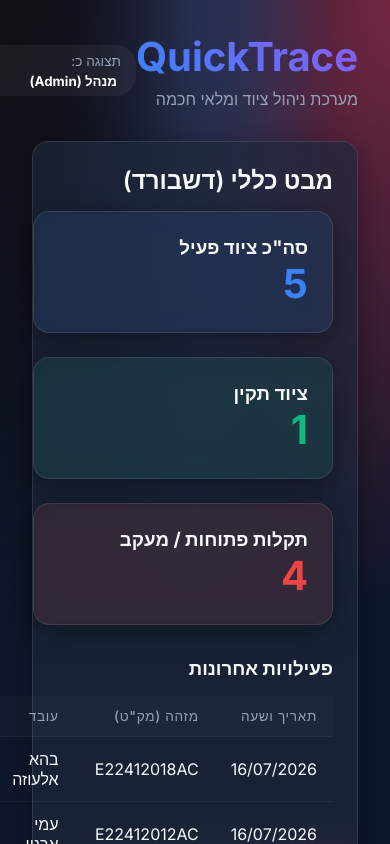
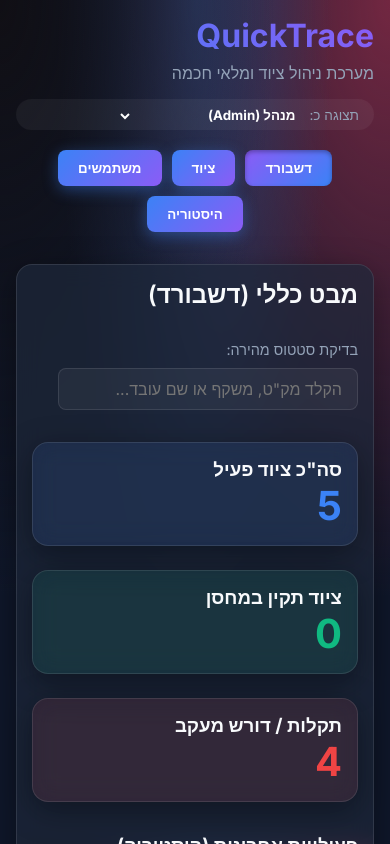
Before and after one commit to yalgawi-dev/QuickTrace, a React (Vite) app: page / in a window 390 px wide. Shown: the top 844 px of the page. Built offline with nearby package versions, Linux system fonts and the light colour scheme.

Commit message:
UI Enhancements: Smart Dashboard, Retroactive dates, Responsive CSS, Custom Types

```diff
--- a/src/components/Dashboard.jsx
+++ b/src/components/Dashboard.jsx
@@ -1,57 +1,141 @@
-import React from 'react'
+import React, { useState } from 'react'
 import { useAppContext } from '../context/AppContext'
 
 const Dashboard = () => {
-  const { equipment, history } = useAppContext()
+  const { equipment, history, users } = useAppContext()
+  const [searchQuery, setSearchQuery] = useState('')
 
   const activeFaults = equipment.filter(e => e.status !== 'תקין')
   const okEquipment = equipment.filter(e => e.status === 'תקין')
 
+  // Search logic for specific device or user
+  const searchedEquipment = searchQuery ? equipment.find(e =>
+    e.device_sn.toLowerCase() === searchQuery.toLowerCase() ||
+    e.goggles_sn.toLowerCase() === searchQuery.toLowerCase()
+  ) : null;
+
+  const searchedUser = searchQuery && !searchedEquipment ? users.find(u =>
+    u.name.toLowerCase().includes(searchQuery.toLowerCase()) ||
+    u.phone === searchQuery
+  ) : null;
+
+  const getUserName = (userId) => {
+    const user = users.find(u => u.id === userId)
+    return user ? user.name : 'במחסן'
+  }
+
+  const getStatusClass = (status) => {
+    if (status === 'תקין') return 'status-ok'
+    if (status === 'מעקב') return 'status-warning'
+    return 'status-error'
+  }
+
   return (
     <div className="glass-panel">
+      <div className="flex-header">
         <h2>מבט כללי (דשבורד)</h2>
+        <div style={{ display: 'flex', gap: '10px', alignItems: 'center' }}>
+          <label style={{ color: 'var(--text-muted)', fontSize: '0.9rem' }}>בדיקת סטטוס מהירה:</label>
+          <input
+            type="text"
+            placeholder='הקלד מק"ט, משקף או שם עובד...'
+            className="input-field"
+            style={{ width: '300px' }}
+            value={searchQuery}
+            onChange={(e) => setSearchQuery(e.target.value)}
+          />
+        </div>
+      </div>
 
+      {/* Search Results Area */}
+      {searchQuery && (
+        <div className="glass-panel" style={{ marginBottom: '2rem', background: 'rgba(255,255,255,0.05)', border: '1px solid var(--primary-color)' }}>
+          <h3 style={{ color: 'var(--primary-color)', marginBottom: '15px' }}>תוצאת חיפוש:</h3>
+
+          {searchedEquipment ? (
+            <div style={{ display: 'flex', justifyContent: 'space-between', alignItems: 'center', flexWrap: 'wrap', gap: '10px' }}>
+              <div>
+                <strong>מכשיר:</strong> {searchedEquipment.type} | <strong>מק"ט:</strong> {searchedEquipment.device_sn}
+              </div>
+              <div>
+                <strong>משתמש נוכחי:</strong> {getUserName(searchedEquipment.currentUser)}
+              </div>
+              <div>
+                <strong>סטטוס:</strong> <span className={`status-badge ${getStatusClass(searchedEquipment.status)}`}>{searchedEquipment.status}</span>
+              </div>
+              <div>
+                <strong>הערות:</strong> {searchedEquipment.notes || 'אין הערות'}
+              </div>
+            </div>
+          ) : searchedUser ? (
+            <div>
+              <p><strong>עובד:</strong> {searchedUser.name} ({searchedUser.role}) | <strong>טלפון:</strong> {searchedUser.phone}</p>
+              <h4 style={{ marginTop: '10px', color: 'var(--text-muted)' }}>ציוד שברשותו כעת:</h4>
+              <ul style={{ listStyle: 'none', marginTop: '5px' }}>
+                {equipment.filter(e => e.currentUser === searchedUser.id).map(eq => (
+                  <li key={eq.id} style={{ background: 'rgba(0,0,0,0.2)', padding: '5px 10px', borderRadius: '4px', marginBottom: '5px' }}>
+                    {eq.type} ({eq.device_sn}) - <span className={`status-badge ${getStatusClass(eq.status)}`}>{eq.status}</span>
+                  </li>
+                ))}
+                {equipment.filter(e => e.currentUser === searchedUser.id).length === 0 && <li>אין ציוד משויך.</li>}
+              </ul>
+            </div>
+          ) : (
+            <p style={{ color: 'var(--text-muted)' }}>לא נמצאו תוצאות מדויקות למק"ט או משתמש זה.</p>
+          )}
+        </div>
+      )}
+
+      {!searchQuery && (
         <div className="grid-cards" style={{ marginBottom: '2rem' }}>
           <div className="glass-panel" style={{ background: 'rgba(59, 130, 246, 0.1)' }}>
             <h3>סה"כ ציוד פעיל</h3>
             <p style={{ fontSize: '2.5rem', fontWeight: 'bold', color: 'var(--primary-color)' }}>{equipment.length}</p>
           </div>
           <div className="glass-panel" style={{ background: 'rgba(16, 185, 129, 0.1)' }}>
-          <h3>ציוד תקין</h3>
-          <p style={{ fontSize: '2.5rem', fontWeight: 'bold', color: 'var(--success)' }}>{okEquipment.length}</p>
+            <h3>ציוד תקין במחסן</h3>
+            <p style={{ fontSize: '2.5rem', fontWeight: 'bold', color: 'var(--success)' }}>{equipment.filter(e => e.status === 'תקין' && !e.currentUser).length}</p>
           </div>
           <div className="glass-panel" style={{ background: 'rgba(239, 68, 68, 0.1)' }}>
-          <h3>תקלות פתוחות / מעקב</h3>
+            <h3>תקלות / דורש מעקב</h3>
             <p style={{ fontSize: '2.5rem', fontWeight: 'bold', color: 'var(--danger)' }}>{activeFaults.length}</p>
           </div>
         </div>
+      )}
 
-      <h3>פעילויות אחרונות</h3>
+      <div style={{ display: 'flex', justifyContent: 'space-between', alignItems: 'center' }}>
+        <h3>פעילויות אחרונות (היסטוריה)</h3>
+      </div>
+
+      <div className="table-container" style={{ maxHeight: '350px', overflowY: 'auto', marginTop: '10px' }}>
         <table>
-        <thead>
+          <thead style={{ position: 'sticky', top: 0, zIndex: 1 }}>
             <tr>
               <th>תאריך ושעה</th>
               <th>מזהה (מק"ט)</th>
               <th>עובד</th>
               <th>סוג אירוע</th>
+              <th>הערות</th>
             </tr>
           </thead>
           <tbody>
-          {history.slice(0, 5).map(h => (
+            {history.slice(0, 20).map(h => (
               <tr key={h.id}>
-              <td style={{ direction: 'ltr', textAlign: 'right' }}>{h.date} {h.time && `- ${h.time}`}</td>
-              <td>{h.device_sn}</td>
+                <td style={{ direction: 'ltr', textAlign: 'right' }}>{h.date} {h.time && <span style={{ color: 'var(--text-muted)', fontSize: '0.85em' }}>- {h.time}</span>}</td>
+                <td style={{ fontWeight: 'bold' }}>{h.device_sn}</td>
                 <td>{h.employee}</td>
                 <td>
                   <span className={`status-badge ${h.event.includes('קליט') ? 'status-ok' : (h.event.includes('תקין') ? 'status-ok' : 'status-warning')}`}>
                     {h.event}
                   </span>
                 </td>
+                <td style={{ fontSize: '0.85em', maxWidth: '200px', whiteSpace: 'normal' }}>{h.details}</td>
               </tr>
             ))}
           </tbody>
         </table>
       </div>
+    </div>
   )
 }
 
--- a/src/components/EquipmentList.jsx
+++ b/src/components/EquipmentList.jsx
@@ -6,12 +6,12 @@
   const { equipment, users, appRole, addEquipment, checkoutEquipment, returnEquipment } = useAppContext()
 
   const [showAddModal, setShowAddModal] = useState(false)
-  const [newEq, setNewEq] = useState({ type: 'easi-scan', device_sn: '', goggles_sn: '', batteries: 2, status: 'תקין', notes: '', purchaseDate: '', warrantyExpiry: '', nextCalibration: '', currentUser: null })
+  const [newEq, setNewEq] = useState({ type: 'easi-scan', customType: '', device_sn: '', goggles_sn: '', batteries: 2, status: 'תקין', notes: '', purchaseDate: '', warrantyExpiry: '', nextCalibration: '', currentUser: null })
 
   const [showActionModal, setShowActionModal] = useState(false)
   const [actionType, setActionType] = useState('checkout') // checkout or return
   const [selectedEqId, setSelectedEqId] = useState(null)
-  const [actionData, setActionData] = useState({ userId: '', notes: '', status: 'תקין' })
+  const [actionData, setActionData] = useState({ userId: '', notes: '', status: 'תקין', date: '', time: '' })
 
   const getStatusClass = (status) => {
     if (status === 'תקין') return 'status-ok'
@@ -32,20 +32,21 @@
 
   const handleAddSubmit = (e) => {
     e.preventDefault()
-    addEquipment(newEq)
+    const finalType = newEq.type === 'other' ? newEq.customType : newEq.type
+    addEquipment({ ...newEq, type: finalType })
     setShowAddModal(false)
-    setNewEq({ type: 'easi-scan', device_sn: '', goggles_sn: '', batteries: 2, status: 'תקין', notes: '', purchaseDate: '', warrantyExpiry: '', nextCalibration: '', currentUser: null })
+    setNewEq({ type: 'easi-scan', customType: '', device_sn: '', goggles_sn: '', batteries: 2, status: 'תקין', notes: '', purchaseDate: '', warrantyExpiry: '', nextCalibration: '', currentUser: null })
   }
 
   const handleActionSubmit = (e) => {
     e.preventDefault()
     if (actionType === 'checkout') {
-      checkoutEquipment(selectedEqId, actionData.userId, actionData.notes)
+      checkoutEquipment(selectedEqId, actionData.userId, actionData.notes, actionData.date, actionData.time)
     } else {
-      returnEquipment(selectedEqId, actionData.status, actionData.notes)
+      returnEquipment(selectedEqId, actionData.status, actionData.notes, actionData.date, actionData.time)
     }
     setShowActionModal(false)
-    setActionData({ userId: '', notes: '', status: 'תקין' })
+    setActionData({ userId: '', notes: '', status: 'תקין', date: '', time: '' })
   }
 
   const openAction = (type, eqId) => {
@@ -72,6 +73,7 @@
         </div>
       </div>
 
+      <div className="table-container">
         <table>
           <thead>
             <tr>
@@ -95,7 +97,7 @@
                   <span className={`status-badge ${getStatusClass(eq.status)}`}>
                     {eq.status}
                   </span>
-                {eq.notes && <div style={{ fontSize: '0.8rem', color: 'var(--text-muted)', marginTop: '4px' }}>{eq.notes}</div>}
+                  {eq.notes && <div style={{ fontSize: '0.8rem', color: 'var(--text-muted)', marginTop: '4px', whiteSpace: 'normal', maxWidth: '200px' }}>{eq.notes}</div>}
                 </td>
                 <td style={{ fontSize: '0.85rem' }}>{eq.nextCalibration}</td>
                 <td>
@@ -113,6 +115,7 @@
             ))}
           </tbody>
         </table>
+      </div>
 
       {/* Add Equipment Modal */}
       {showAddModal && (
@@ -120,27 +123,44 @@
           <div className="glass-panel" style={{ width: '450px', background: 'var(--background-dark)', maxHeight: '90vh', overflowY: 'auto' }}>
             <h3>הוספת ציוד חדש למלאי</h3>
             <form onSubmit={handleAddSubmit} style={{ display: 'flex', flexDirection: 'column', gap: '15px', marginTop: '20px' }}>
+
               <select className="input-field" value={newEq.type} onChange={e => setNewEq({...newEq, type: e.target.value})}>
                 <option value="easi-scan">easi-scan</option>
                 <option value="easi-scan go">easi-scan go</option>
                 <option value="IMV חוטי">IMV חוטי</option>
+                <option value="other">אחר...</option>
               </select>
+
+              {newEq.type === 'other' && (
+                <input required placeholder='הזן סוג מוצר חדש...' className="input-field" value={newEq.customType} onChange={e => setNewEq({...newEq, customType: e.target.value})} />
+              )}
+
               <input required placeholder='מק"ט מכשיר (S/N)' className="input-field" value={newEq.device_sn} onChange={e => setNewEq({...newEq, device_sn: e.target.value})} />
               <input placeholder='מק"ט משקף (אופציונלי)' className="input-field" value={newEq.goggles_sn} onChange={e => setNewEq({...newEq, goggles_sn: e.target.value})} />
+
               <div style={{ display: 'flex', gap: '10px' }}>
                 <div style={{ flex: 1 }}>
                   <label style={{ fontSize: '0.8rem', color: 'var(--text-muted)' }}>מספר סוללות</label>
-                  <input type="number" className="input-field" style={{ width: '100%' }} value={newEq.batteries} onChange={e => setNewEq({...newEq, batteries: parseInt(e.target.value)})} />
+                  <input type="number" className="input-field" value={newEq.batteries} onChange={e => setNewEq({...newEq, batteries: parseInt(e.target.value)})} />
                 </div>
                 <div style={{ flex: 1 }}>
                   <label style={{ fontSize: '0.8rem', color: 'var(--text-muted)' }}>תוקף אחריות</label>
-                  <input type="date" className="input-field" style={{ width: '100%' }} value={newEq.warrantyExpiry} onChange={e => setNewEq({...newEq, warrantyExpiry: e.target.value})} />
+                  <input type="date" className="input-field" value={newEq.warrantyExpiry} onChange={e => setNewEq({...newEq, warrantyExpiry: e.target.value})} />
                 </div>
               </div>
+
               <div>
                 <label style={{ fontSize: '0.8rem', color: 'var(--text-muted)' }}>תאריך טיפול / כיול הבא</label>
-                <input type="date" className="input-field" style={{ width: '100%' }} value={newEq.nextCalibration} onChange={e => setNewEq({...newEq, nextCalibration: e.target.value})} />
+                <input type="date" className="input-field" value={newEq.nextCalibration} onChange={e => setNewEq({...newEq, nextCalibration: e.target.value})} />
               </div>
+
+              <textarea
+                placeholder="הערות התחלתיות (אופציונלי)"
+                className="input-field"
+                rows="2"
+                value={newEq.notes}
+                onChange={e => setNewEq({...newEq, notes: e.target.value})}
+              />
 
               <div style={{ display: 'flex', gap: '10px', marginTop: '10px' }}>
                 <button type="submit" className="btn" style={{ flex: 1 }}>שמור ציוד</button>
@@ -154,10 +174,10 @@
       {/* Checkout / Return Modal */}
       {showActionModal && (
         <div style={{ position: 'fixed', top: 0, left: 0, right: 0, bottom: 0, background: 'rgba(0,0,0,0.7)', display: 'flex', alignItems: 'center', justifyContent: 'center', zIndex: 1000 }}>
-          <div className="glass-panel" style={{ width: '400px', background: 'var(--background-dark)' }}>
+          <div className="glass-panel" style={{ width: '400px', background: 'var(--background-dark)', maxHeight: '90vh', overflowY: 'auto' }}>
             <h3>{actionType === 'checkout' ? 'שיוך ציוד לעובד (לקיחה)' : 'החזרת ציוד למחסן'}</h3>
             <p style={{ color: 'var(--text-muted)', marginBottom: '15px' }}>
-              תאריך ושעת הפעולה יתועדו אוטומטית בהיסטוריה.
+              מלא את הפרטים. תוכל לשנות תאריך ושעה במידה ומדובר בנתון רטרואקטיבי.
             </p>
             <form onSubmit={handleActionSubmit} style={{ display: 'flex', flexDirection: 'column', gap: '15px' }}>
               {actionType === 'checkout' && (
@@ -177,8 +197,19 @@
                 </select>
               )}
 
+              <div style={{ display: 'flex', gap: '10px' }}>
+                <div style={{ flex: 1 }}>
+                  <label style={{ fontSize: '0.8rem', color: 'var(--text-muted)' }}>תאריך (השאר ריק להיום)</label>
+                  <input type="date" className="input-field" value={actionData.date} onChange={e => setActionData({...actionData, date: e.target.value})} />
+                </div>
+                <div style={{ flex: 1 }}>
+                  <label style={{ fontSize: '0.8rem', color: 'var(--text-muted)' }}>שעה (השאר ריק לעכשיו)</label>
+                  <input type="time" className="input-field" value={actionData.time} onChange={e => setActionData({...actionData, time: e.target.value})} />
+                </div>
+              </div>
+
               <textarea
-                placeholder="הערות אירוע (תקלות מיוחדות, חוסרים...)"
+                placeholder="הערות אירוע (תקלות מיוחדות, מצב סוללות חלשות, שברים...)"
                 className="input-field"
                 rows="3"
                 value={actionData.notes}
--- a/src/context/AppContext.jsx
+++ b/src/context/AppContext.jsx
@@ -41,12 +41,21 @@
     setHistory([{ ...event, id: `h${Date.now()}` }, ...history]);
   };
 
-  const checkoutEquipment = (deviceId, userId, notes) => {
+  const checkoutEquipment = (deviceId, userId, notes, manualDate = null, manualTime = null) => {
     const eq = equipment.find(e => e.id === deviceId);
     const user = users.find(u => u.id === userId);
     const now = new Date();
-    const dateStr = now.toLocaleDateString('he-IL');
-    const timeStr = now.toLocaleTimeString('he-IL', { hour: '2-digit', minute: '2-digit' });
+
+    // אם המשתמש הזין תאריך ידני (רטרו) נשתמש בו, אחרת שניקח את הנוכחי
+    let dateStr = manualDate;
+    if (!dateStr) dateStr = now.toLocaleDateString('he-IL');
+    else {
+      // המרת תאריך מפורמט YYYY-MM-DD ל- DD/MM/YYYY
+      const parts = dateStr.split('-');
+      if (parts.length === 3) dateStr = `${parts[2]}/${parts[1]}/${parts[0]}`;
+    }
+
+    const timeStr = manualTime || now.toLocaleTimeString('he-IL', { hour: '2-digit', minute: '2-digit' });
 
     // Update equipment
     setEquipment(equipment.map(e => e.id === deviceId ? { ...e, currentUser: userId, status: 'תקין', notes } : e));
@@ -62,12 +71,19 @@
     });
   };
 
-  const returnEquipment = (deviceId, status, notes) => {
+  const returnEquipment = (deviceId, status, notes, manualDate = null, manualTime = null) => {
     const eq = equipment.find(e => e.id === deviceId);
     const user = users.find(u => u.id === eq.currentUser);
     const now = new Date();
-    const dateStr = now.toLocaleDateString('he-IL');
-    const timeStr = now.toLocaleTimeString('he-IL', { hour: '2-digit', minute: '2-digit' });
+
+    let dateStr = manualDate;
+    if (!dateStr) dateStr = now.toLocaleDateString('he-IL');
+    else {
+      const parts = dateStr.split('-');
+      if (parts.length === 3) dateStr = `${parts[2]}/${parts[1]}/${parts[0]}`;
+    }
+
+    const timeStr = manualTime || now.toLocaleTimeString('he-IL', { hour: '2-digit', minute: '2-digit' });
 
     // Update equipment
     setEquipment(equipment.map(e => e.id === deviceId ? { ...e, currentUser: null, status, notes } : e));
--- a/src/index.css
+++ b/src/index.css
@@ -112,17 +112,22 @@
   color: white;
   font-size: 1rem;
   outline: none;
+  width: 100%;
 }
 .input-field:focus {
   border-color: var(--primary-color);
   background: rgba(255,255,255,0.1);
 }
 .input-field option {
-  background: var(--background-dark);
+  background: #1e293b; /* Fix for white text on white bg bug */
   color: white;
 }
 
 /* Tables */
+.table-container {
+  overflow-x: auto;
+}
+
 table {
   width: 100%;
   border-collapse: separate;
@@ -134,6 +139,7 @@
   padding: 12px 16px;
   text-align: right;
   border-bottom: 1px solid rgba(255,255,255,0.05);
+  white-space: nowrap;
 }
 
 th {
@@ -163,7 +169,7 @@
 /* Layouts */
 .grid-cards {
   display: grid;
-  grid-template-columns: repeat(auto-fit, minmax(300px, 1fr));
+  grid-template-columns: repeat(auto-fit, minmax(250px, 1fr));
   gap: 1.5rem;
 }
 
@@ -172,4 +178,35 @@
   justify-content: space-between;
   align-items: center;
   margin-bottom: 2rem;
+  gap: 1rem;
 }
+
+/* Responsive Design (Media Queries) */
+@media (max-width: 768px) {
+  #root {
+    padding: 1rem;
+  }
+
+  .flex-header {
+    flex-direction: column;
+    align-items: stretch;
+  }
+
+  .flex-header > div:last-child {
+    flex-direction: column;
+    align-items: stretch !important;
+  }
+
+  .flex-header nav {
+    flex-wrap: wrap;
+    justify-content: center;
+  }
+
+  .glass-panel {
+    padding: 15px;
+  }
+
+  h1 {
+    font-size: 2rem;
+  }
+}
```
Lines whose indentation alone changed are shown as unchanged.
